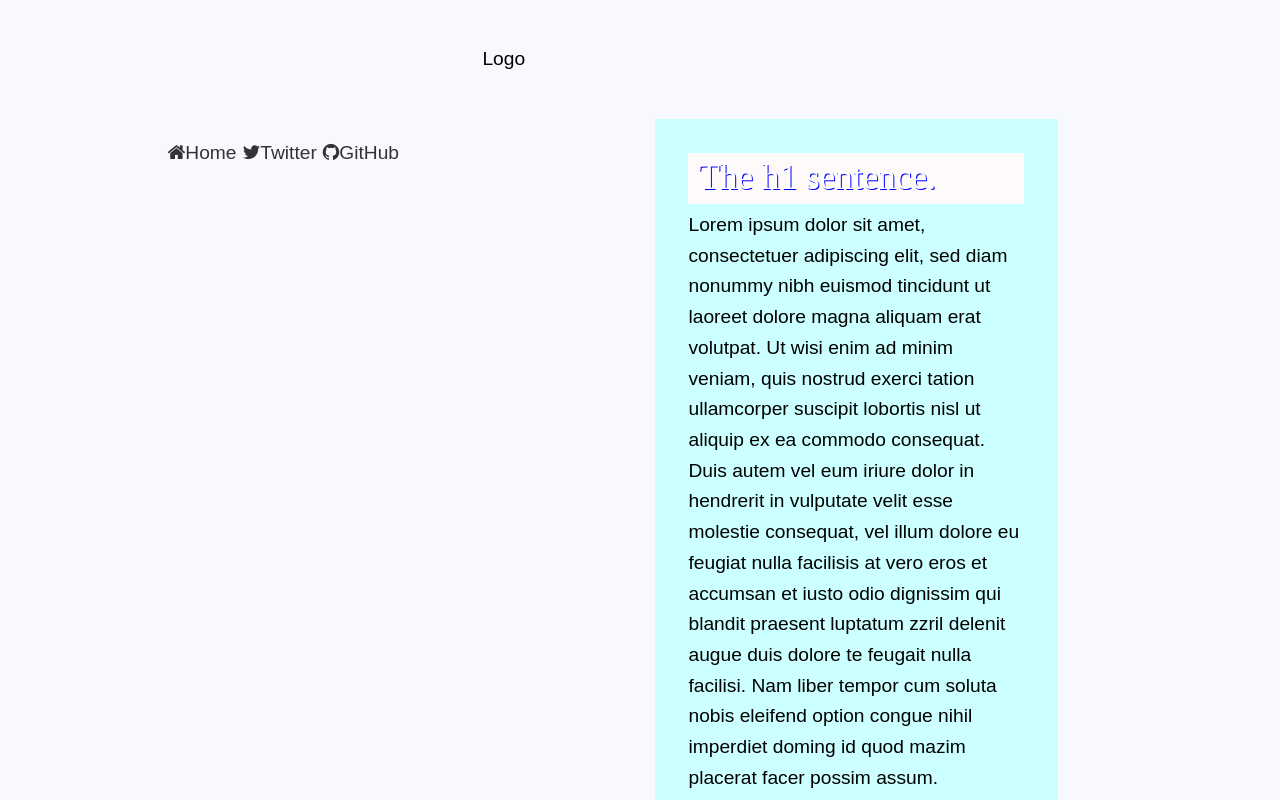
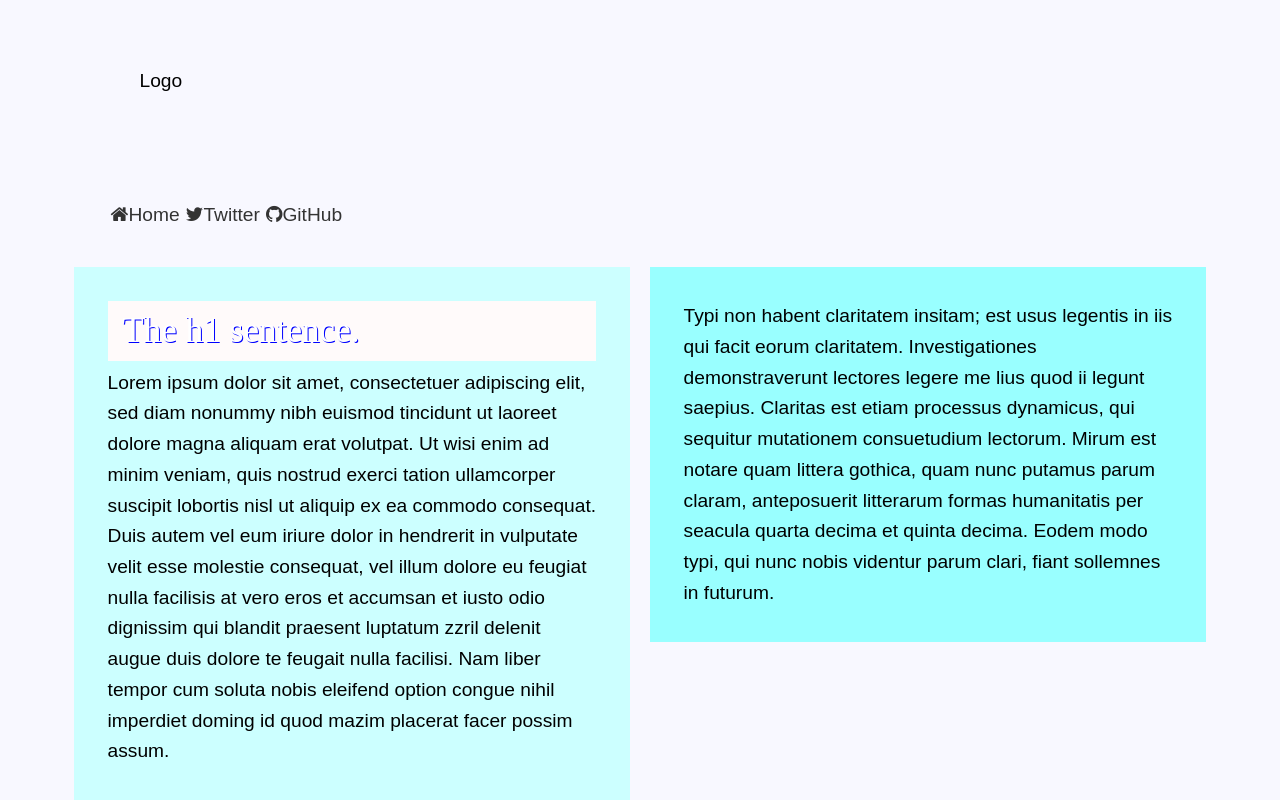
Before and after one commit to chibicode/jayhori.github.io, a website: page index.html in a window 1280 px wide. Shown: the top 800 px of the page. Drawn offline with nearby package versions, Linux system fonts and the light colour scheme; files that its build step writes are made by us from their sources.

Commit message:
added @container in layout class

```diff
--- a/components/sass/_base.scss
+++ b/components/sass/_base.scss
@@ -29,12 +29,14 @@ body {
 }
 
 @include at-breakpoint($computer){
-  header {
-    .navigation {
-      @include span-columns(4,8);
+  body {
+    .name { display: inline};
+    .lorem {
+      @include span-columns(6,12);
     }
-  }
-  body {
+    .typi {
+      @include span-columns(6 omega,12);
+    }
   }
 }
 
--- a/components/sass/_layout.scss
+++ b/components/sass/_layout.scss
@@ -16,7 +16,7 @@ $computer : 12;
 //Content -----------------------------------------
 
 .layout {
-	@include container;
+	@include container ($total-columns, $tablet, $computer);
 	padding: 3%;
 }
 
```
Also changed, not shown: css/styles.css.
